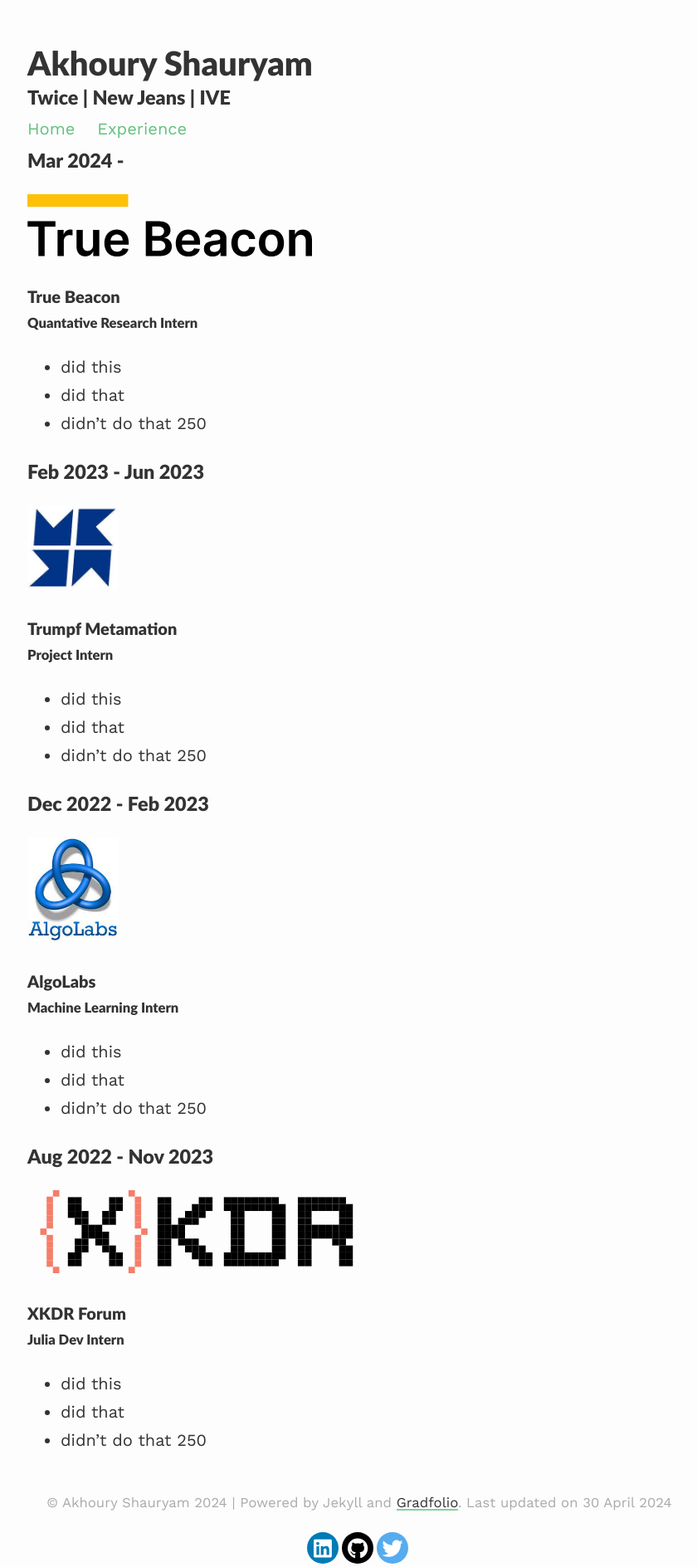
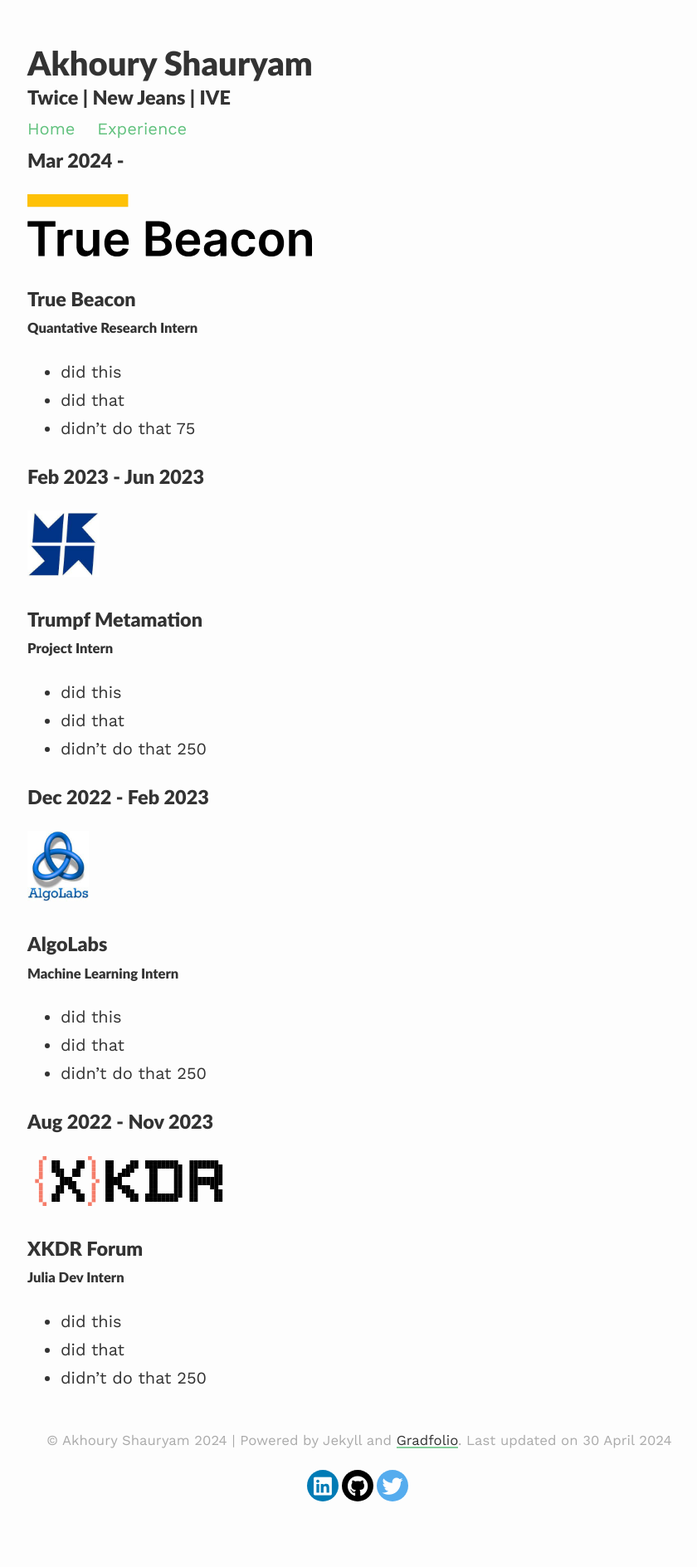
Before and after one commit to Satan-Claws/Satan-Claws.github.io, a Jekyll site: the page built from _pages/Experience.md, in a window 1280 px wide. Shown: the whole page at 83% size, without its empty margins (207-1047 px from the left). Built offline with Jekyll 4.4.1, drawn with Linux system fonts in a browser that asks for light colours; nearby versions of some CDN libraries; after the commit the page ends 1813 px from its top, so only the background shows below that.

Commit message:
Update Experience.md

```diff
--- a/_pages/Experience.md
+++ b/_pages/Experience.md
@@ -8,17 +8,17 @@
 ### Mar 2024 -
 <img src="/assets/images/TrueBeacon.png" height="75">
 
-#### True Beacon
+### True Beacon
 ##### Quantative Research Intern
 
 - did this
 - did that
-- didn't do that 250
+- didn't do that 75
 
 ### Feb 2023 - Jun 2023
-<img src="/assets/images/Metamation.jpeg" height="100">
+<img src="/assets/images/Metamation.jpeg" height="80">
 
-#### Trumpf Metamation
+### Trumpf Metamation
 ##### Project Intern
 
 - did this
@@ -26,9 +26,9 @@
 - didn't do that 250
 
 ### Dec 2022 - Feb 2023
-<img src="/assets/images/AlgoLabs.jpeg" height="125">
+<img src="/assets/images/AlgoLabs.jpeg" height="85">
 
-#### AlgoLabs
+### AlgoLabs
 ##### Machine Learning Intern
 
 - did this
@@ -36,9 +36,9 @@
 - didn't do that 250
 
 ### Aug 2022 - Nov 2023
-<img src="/assets/images/XKDR.svg" height="100">
+<img src="/assets/images/XKDR.svg" height="60">
 
-#### XKDR Forum
+### XKDR Forum
 ##### Julia Dev Intern
 
 - did this
```
